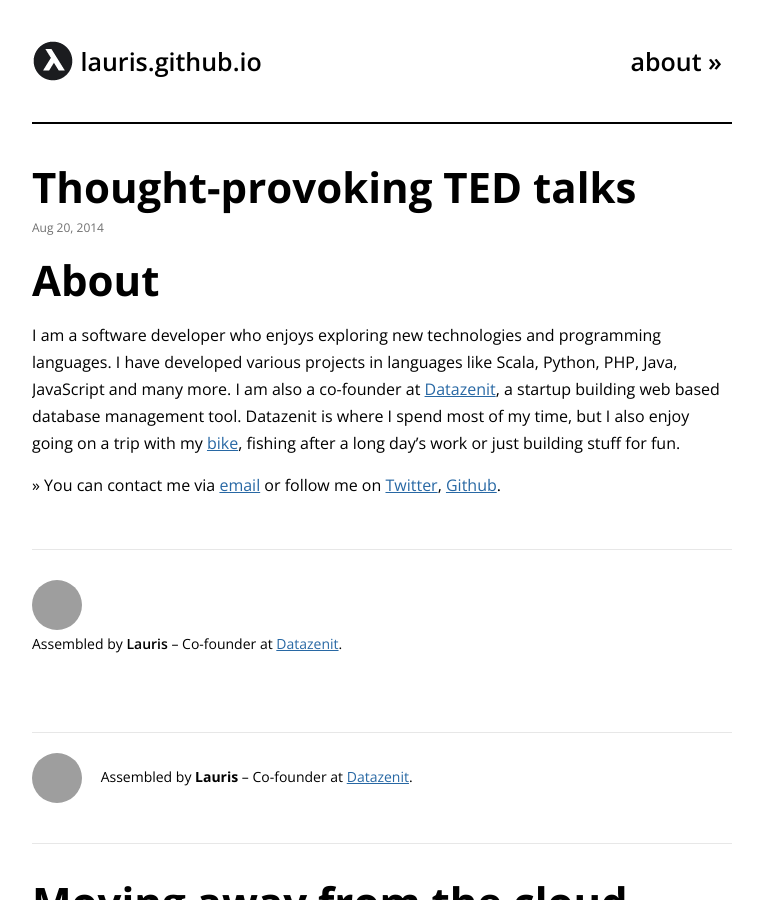
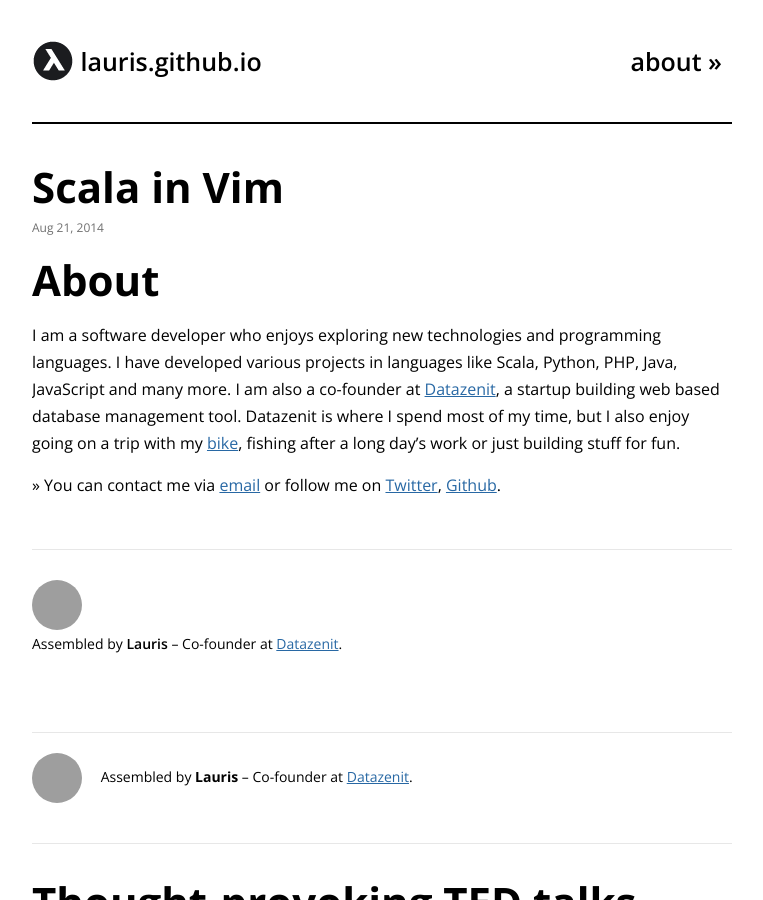
Before and after one commit to lauris/lauris.github.com, a Jekyll site: the page built from index.html, in a window 1280 px wide and 900 px high. Shown: the whole window, without its empty margins (258-1021 px from the left). Built offline with Jekyll 4.4.1, drawn with Linux system fonts in a browser that asks for light colours; comment, search, counter and statistics services are not loaded; some of the changed lines change nothing that is shown; grey boxes are pictures that could not be loaded.

Commit message:
Add Scala + Vim article.

```diff
--- a/_config.yml
+++ b/_config.yml
@@ -10,3 +10,4 @@
 # Build settings
 markdown: kramdown
 permalink: pretty
+excerpt_separator: "<!-- more -->"
--- a/_includes/post.html
+++ b/_includes/post.html
@@ -11,7 +11,10 @@
 	  	{% if content %}
 	  		{{ content }}
   		{% else %}
-	  		{{ page.content }}
+	  		{{ page.excerpt }}
+	  		{% if page.content contains '<!-- more -->' %}
+	  		<p><a href="{{ page.url }}">Read more »</a></p>
+	  		{% endif %}
   		{% endif %}
 	  </article>
 
--- /dev/null
+++ b/_posts/2014-08-21-scala-in-vim.md
@@ -0,0 +1,42 @@
+---
+layout: post
+title: "Scala in Vim"
+category: vim
+---
+
+I have been a long time Vim user, however in the last few years I have been using it less and less each day in favor of [IntelliJ IDEA](http://www.jetbrains.com/idea/), a superb, fully featured IDE that really does it all. Vim felt right after I got past its steep learning curve and for quite some time I was a true Vim junkie. I used it for everything and had installed [Vimperator plugin](https://addons.mozilla.org/en-US/firefox/addon/vimperator/) in Firefox and [Vimium](https://chrome.google.com/webstore/detail/vimium/dbepggeogbaibhgnhhndojpepiihcmeb?hl=en) in Chrome, configured [xmonad window manager](http://xmonad.org/) to use Vim-like keybindings, enabled [vi editing mode in bash](http://www.catonmat.net/blog/bash-vi-editing-mode-cheat-sheet/) and so on.
+Glorious times they were, but many advanced and useful features like autocomplete, refactoring, code linting, integrated debugging, quick docs, integration with other development tools and most importantly a rapidly growing project code base of the time slowly allured me towards an IDE. I couldn't keep the code base in my head and needed tools to quickly explore and inspect the code. Maybe I just became lazier, but the IDE helped a lot. One of the best qualities of a great IDE is that everything just works out of the box and you don't need to spend an eternity to configure it. You can even spend some time on actual programming. But I still missed a lot from Vim, e.g., keybindings and an unbeatable performance.
+
+It is time revisit to Vim and this time particulary for Scala development. I am currently developing [Datazenit](http://datazenit.com) in Scala and I am loving it. Would love it even more if I could use my long lost friend.
+
+<!-- more -->
+
+## Syntax highlighting
+
+There is a little nice package [vim-scala](https://github.com/derekwyatt/vim-scala) by Derek Wyatt. He was also the guy who convinved me to use Vim in the first place with his [Vim screencasts](https://vimeo.com/user1690209/videos). This plugin provides the bare essentials for Scala like syntax highlighting and file type detection, but also a few goodies like sorting of imports. Screenshot below.
+
+<img src="/images/blog/scala-syntax-vim-screenshot.png" alt="Scala syntax highlighting in Vim">
+
+## SBT integration
+
+There is a plugin for SBT integration with Vim called [sbt-vim](https://github.com/ktvoelker/sbt-vim), but honestly it doesn't give you much and I just prefer doing all my SBT related activities in the terminal.
+
+## Autocomplete
+
+Back in the day autocomplete was a huge problem with Vim because none of the plugins were working flawlessly and they were always a pain to set up. After a little research it seems that currently the best autocomplete plugin is [neocomplete.vim](https://github.com/Shougo/neocomplete.vim), a successor to neocomplcache, both of them made by Shougo. Sadly it does not provide support for Scala, so the next candidate is [YouCompleteMe](https://github.com/Valloric/YouCompleteMe) by Val Markovic. It is a bit better than other autocomplete plugins, mostly thanks to its client-server architecture and a compiled component. But bad news again - no serious Scala support out of box.
+
+The only way to get a real autocomplete for Scala is to use Eclim, which was also the only option when I last checked few years ago. Eclim is basically a headless instance of Eclipse integrated with Vim. I went this route once and it worked, but it just didn't feel right. There are some good things about Eclim, for example, it supports more Eclipse features than just autocomplete and you choose a wide variety of supported languages.
+
+The conclusion is that nothing has changed much. Sure, autocomplete works for some languages, but there is still no silver bullet.
+
+<img src="/images/blog/scala-vim-eclim.png" alt="Scala Vim Eclim">
+
+## Refactoring and other features
+
+The story is pretty much the same as with autocomplete. Eclim provides some useful features like automatic imports, basic refactoring and code validation that works, but there is no other Vim plugin that does that. At least to my knowledge.
+
+## Summary
+
+If you are willing to use something like Eclim or just live without any intelligent features then Vim can be used for Scala development. In this case it has always been ready. But if you want something more, then you are out of luck. Some IDEs have plugins for Vim integration or at least support vi keybindings, but that's usually even worse experience. Maybe the hope is not lost, because some people are trying to improve Vim and give it a second wind. One of those projects is [Neovim](https://github.com/neovim/neovim) – "a project that seeks to aggressively refactor Vim". I have no idea how it will turn out, but let's hope for the best.
+
+Does all this mean that you shouldn't use Vim? Of course not! Vim is still the best text editor out there and for many use cases it is just perfect. I am using it constantly when I don't need IDE-like features or when I need to build something rapidly. You can also get a pretty decent experience programming Python, Ruby, C/C++ and other languages.
--- a/index.html
+++ b/index.html
@@ -5,6 +5,8 @@
 <div>
 
   <!-- <h1>Posts</h1> -->
+
+  	{% assign index = true %}
 
     {% for post in site.posts %}
 		{% assign page = post %}
```
Also changed, not shown: images/blog/scala-syntax-vim-screenshot.png (added), images/blog/scala-vim-eclim.png (added).
